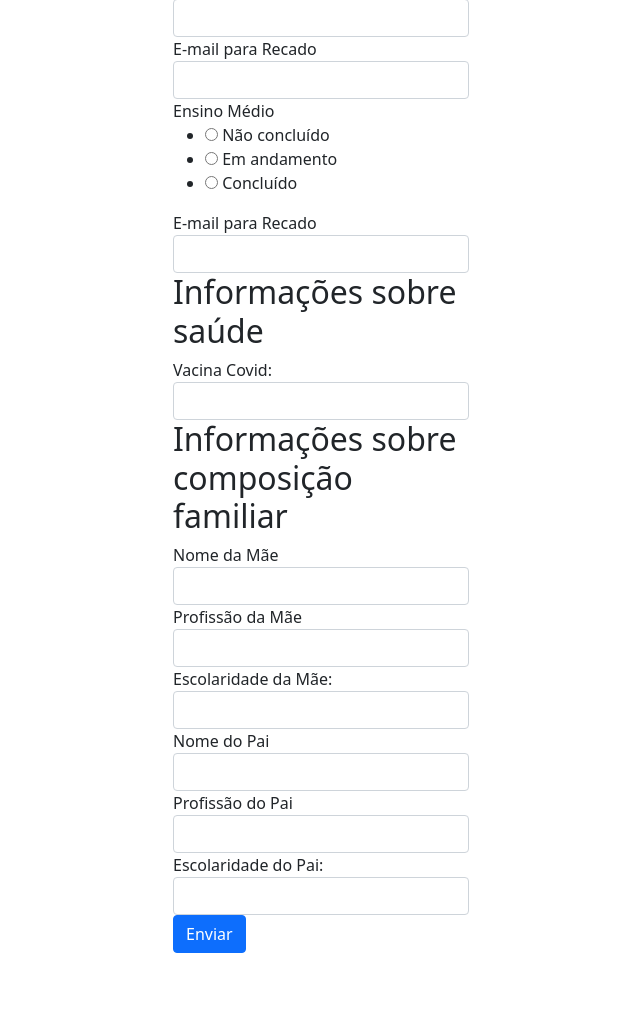
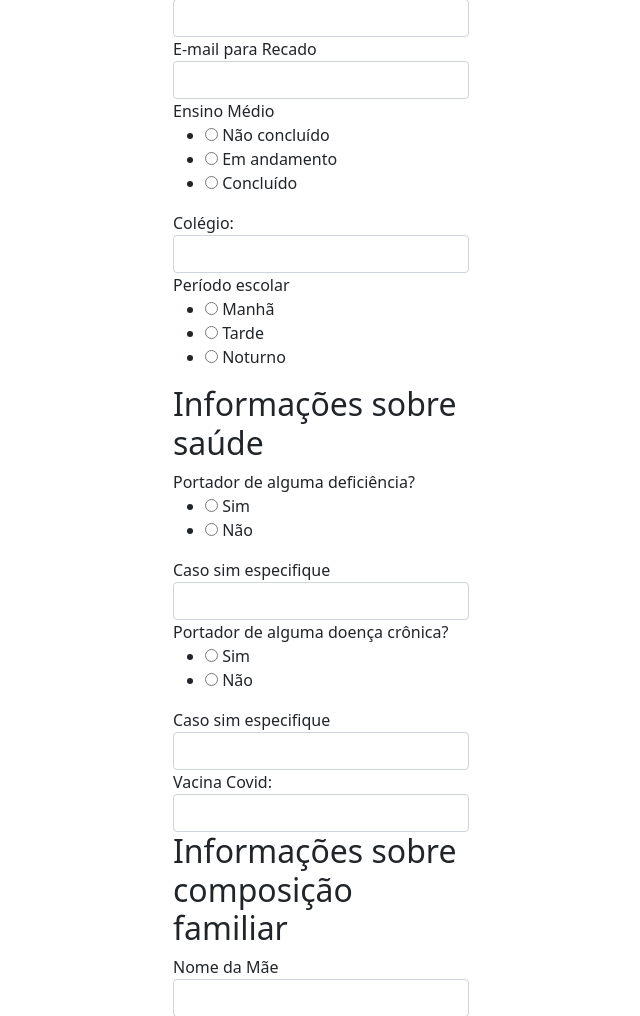
Before and after one commit to luissoaresx7/cta-portal-candidato, a Flask app: page /student/register in a window 1280 px wide. Shown: the part 1591-2607 px from the top of the page, without its empty margins (319-959 px from the left). Before the commit the page ends 2544 px from the top, so only its background shows below. Run offline with Flask 3, Linux system fonts and the light colour scheme.

Commit message:
atualizando templates e app.py

```diff
--- a/app.py
+++ b/app.py
@@ -1,5 +1,4 @@
 from flask import Flask, render_template, redirect, url_for, request
-
 from flask_wtf import FlaskForm
 from wtforms import StringField, PasswordField, BooleanField, \
     SubmitField, SelectField, DateField, RadioField
@@ -123,8 +122,27 @@ class UserSub(FlaskForm):
     scholarity_progress = RadioField(label=
                                 'Ensino Médio', choices=[('1', 'Não concluído'), ('2', 'Em andamento'),('3', 'Concluído')])
 
+    school_term = RadioField(label=
+                                     'Período escolar',
+                                     choices=[('1', 'Manhã'), ('2', 'Tarde'), ('3', 'Noturno')])
+
     school = StringField(label=('Colégio:'),
         validators=[Length(max=64)])
+#health#
+
+    pwd_person = RadioField(label=
+                             'Portador de alguma deficiência?',
+                             choices=[('1', 'Sim'), ('2', 'Não')])
+
+    pwd_person_affirmative = StringField(label=('Caso sim especifique'),
+        validators=[Length(max=64)])
+
+    carrier_of_chronic_disease = RadioField(label=
+                            'Portador de alguma doença crônica?',
+                            choices=[('1', 'Sim'), ('2', 'Não')])
+
+    carrier_of_chronic_disease_affirmative = StringField(label=('Caso sim especifique'),
+                                        validators=[Length(max=64)])
 
     vaccine_covid = SelectField(u'Vacina Covid:',
         choices=[('0', ''), ('1', 'Primeira dose'), ('2', 'Segunda dose'),('3', 'Terceira dose'), ('4', 'Quarta dose')],
--- a/templates/formsub.html
+++ b/templates/formsub.html
@@ -93,15 +93,35 @@
             {{ form.message_email(class="form-control") }}
         </div>
         <div class="form-group  ">
-            {{ form. scholarity_progress.label }}
-            {{ form. scholarity_progress(class="") }}
+            {{ form.scholarity_progress.label }}
+            {{ form.scholarity_progress(class="") }}
         </div>
         <div class="form-group  ">
-            {{ form.message_email.label }}
-            {{ form.message_email(class="form-control") }}
+            {{ form.school.label }}
+            {{ form.school(class="form-control") }}
+        </div>
+        <div class="form-group  ">
+            {{ form. school_term.label }}
+            {{ form. school_term(class="") }}
         </div>
         <div class="col-md col-md-offset-4">
             <h2>Informações sobre saúde</h2>
+        </div>
+         <div class="form-group  ">
+            {{ form.pwd_person.label }}
+            {{ form.pwd_person(class="") }}
+        </div>
+         <div class="form-group  ">
+            {{ form. pwd_person_affirmative.label }}
+            {{ form. pwd_person_affirmative(class="form-control") }}
+        </div>
+        <div class="form-group  ">
+            {{ form.carrier_of_chronic_disease.label }}
+            {{ form.carrier_of_chronic_disease(class="") }}
+        </div>
+         <div class="form-group  ">
+            {{ form. carrier_of_chronic_disease_affirmative.label }}
+            {{ form. carrier_of_chronic_disease_affirmative(class="form-control") }}
         </div>
         <div class="form-group  ">
             {{ form.vaccine_covid.label }}
```
